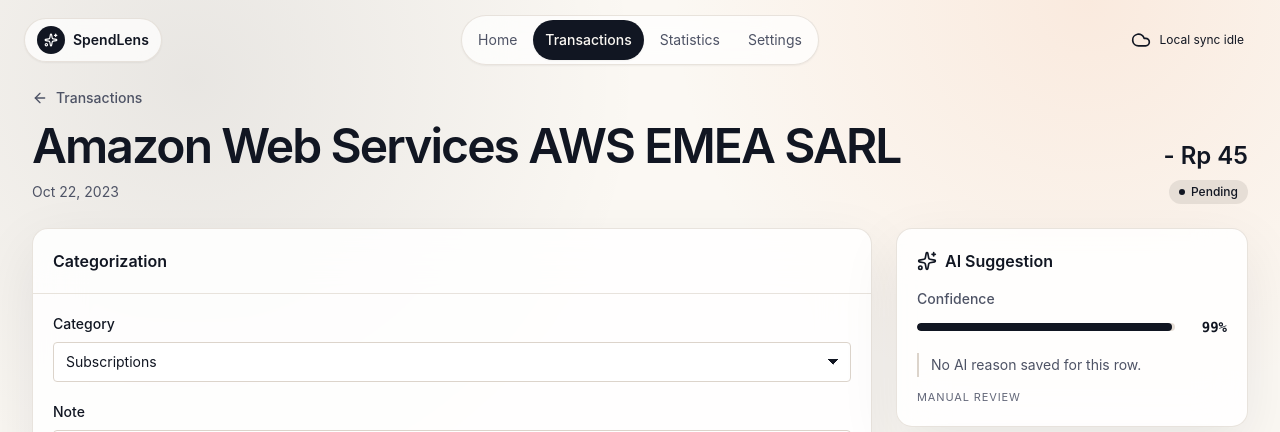
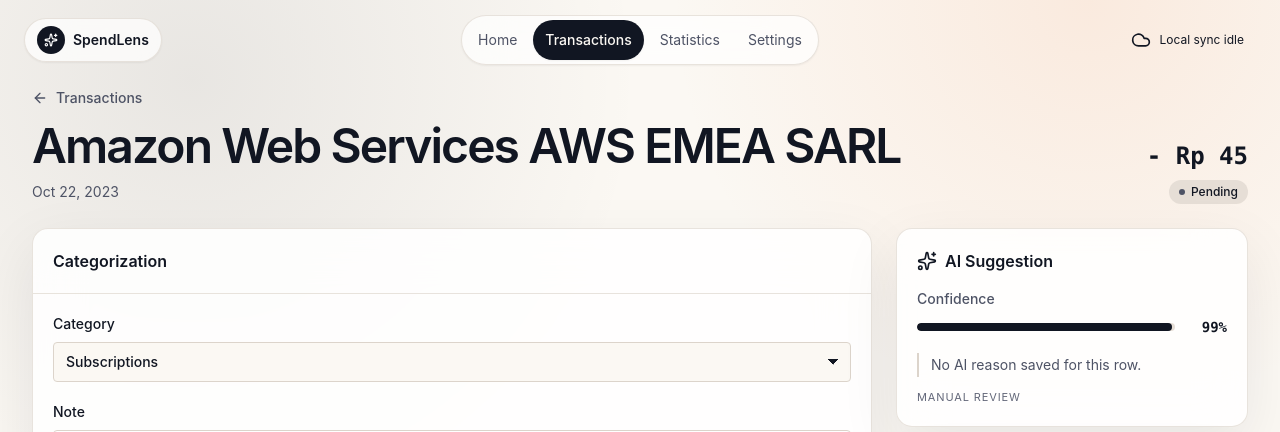
Before and after one commit to willsusanto/spend-lens, a Next.js app: page /transactions/amazon-web-services in a window 1280 px wide. Shown: the top 432 px of the page. Built offline with nearby package versions, Linux system fonts and the light colour scheme.

Commit message:
reuse transaction table UI parts in detail view

```diff
--- a/src/features/finance/components/transaction-detail.tsx
+++ b/src/features/finance/components/transaction-detail.tsx
@@ -8,7 +8,11 @@ import { FormEvent, useEffect, useMemo, useState } from 'react';
 import { PageContainer, PageHeader } from '@/components/layouts/page';
 import { Panel, PanelHeader } from '@/components/ui/panel';
 import { FinanceAppShell } from '@/features/finance/components/finance-app-shell';
-import { formatSignedCurrency } from '@/features/finance/data';
+import {
+  CategorySelect,
+  SignedAmount,
+  TransactionStatusBadge,
+} from '@/features/finance/components/transaction-table-parts';
 import { useFinanceData } from '@/features/finance/use-finance-data';
 import { useFinanceSettings } from '@/features/finance/use-finance-settings';
 import { cn } from '@/utils/cn';
@@ -146,27 +150,23 @@ export const TransactionDetail = ({
           actions={
             <div className="md:text-right">
               <p className="text-2xl font-semibold leading-8">
-                {formatSignedCurrency(transaction.amount)}
+                <SignedAmount amount={transaction.amount} />
               </p>
-              <span
-                className={cn(
-                  'mt-2 inline-flex items-center gap-1.5 rounded-full px-2.5 py-1 text-xs font-medium',
+              <TransactionStatusBadge
+                className="mt-2"
+                state={
                   transaction.status === 'Approved'
-                    ? 'bg-primary text-primary-foreground'
+                    ? 'approved'
                     : needsReview
-                      ? 'bg-amber-100 text-amber-900 dark:bg-amber-950/40 dark:text-amber-100'
-                      : 'bg-[hsl(var(--surface-high))]',
-                )}
-              >
-                {transaction.status === 'Approved' ? (
-                  <Check className="size-3.5" aria-hidden="true" />
-                ) : (
-                  <span className="size-1.5 rounded-full bg-current" />
-                )}
-                {needsReview && transaction.status !== 'Approved'
-                  ? 'Needs review'
-                  : transaction.status}
-              </span>
+                      ? 'needs-review'
+                      : 'neutral'
+                }
+                text={
+                  needsReview && transaction.status !== 'Approved'
+                    ? 'Needs review'
+                    : transaction.status
+                }
+              />
             </div>
           }
         />
@@ -180,17 +180,13 @@ export const TransactionDetail = ({
               <div className="grid gap-5 p-5">
                 <label className="grid gap-2">
                   <span className="text-sm font-medium">Category</span>
-                  <select
-                    className="min-h-10 rounded border border-[hsl(var(--outline-variant))] bg-[hsl(var(--surface-lowest))] px-3 text-sm"
+                  <CategorySelect
+                    ariaLabel="Transaction category"
                     value={category}
-                    onChange={(event) => setCategory(event.target.value)}
-                  >
-                    {categories.map((item) => (
-                      <option key={item} value={item}>
-                        {item}
-                      </option>
-                    ))}
-                  </select>
+                    categories={categories}
+                    size="md"
+                    onChange={setCategory}
+                  />
                 </label>
 
                 <label className="grid gap-2">
@@ -268,7 +264,10 @@ export const TransactionDetail = ({
                         </span>
                       </span>
                       <span className="shrink-0 font-mono text-xs">
-                        {formatSignedCurrency(item.amount)}
+                        <SignedAmount
+                          amount={item.amount}
+                          className="text-xs"
+                        />
                       </span>
                     </Link>
                   ))
--- a/src/features/finance/components/transaction-table-parts.tsx
+++ b/src/features/finance/components/transaction-table-parts.tsx
@@ -76,12 +76,14 @@ export const SignedAmount = ({ amount, className }: SignedAmountProps) => {
 };
 
 type TransactionStatusBadgeProps = {
+  className?: string;
   icon?: ReactNode;
   state?: 'approved' | 'duplicate' | 'neutral' | 'needs-review' | 'ready';
   text: ReactNode;
 };
 
 export const TransactionStatusBadge = ({
+  className,
   icon,
   state = 'neutral',
   text,
@@ -97,6 +99,7 @@ export const TransactionStatusBadge = ({
           'bg-amber-100 text-amber-900 dark:bg-amber-950/40 dark:text-amber-100',
         state === 'neutral' && 'bg-[hsl(var(--surface-high))]',
         state === 'ready' && 'bg-[hsl(var(--surface-high))]',
+        className,
       )}
     >
       {icon ??
```
